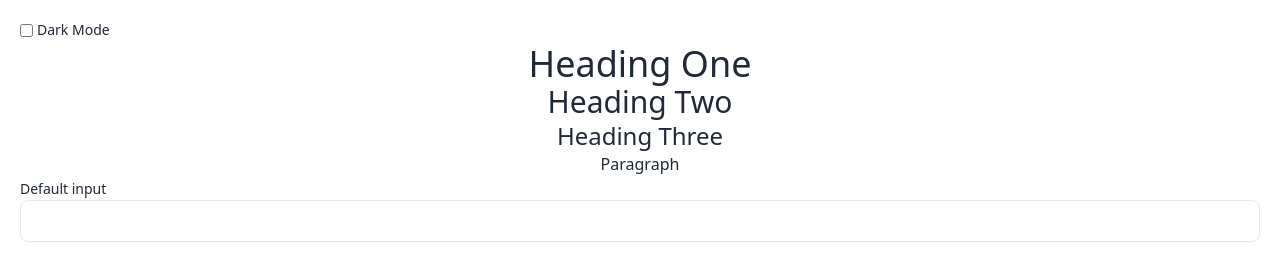
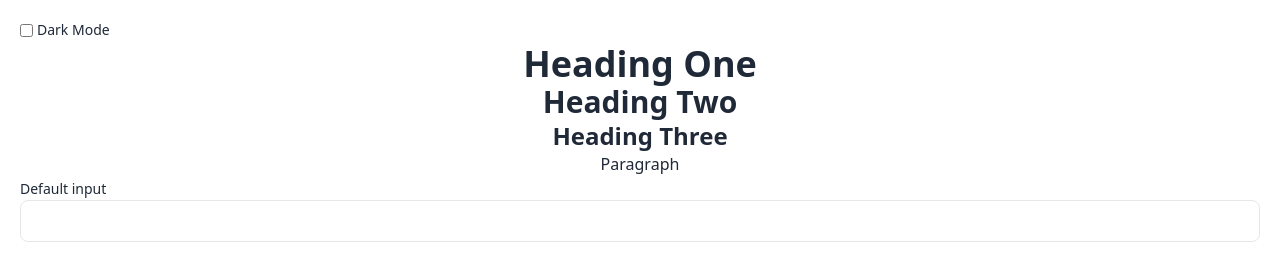
Before and after one commit to gigagrug/design-system, a website built with Vite: page index.html in a window 1280 px wide. Built offline with nearby package versions, Linux system fonts and the light colour scheme.

Commit message:
Update style.css

```diff
--- a/style.css
+++ b/style.css
@@ -10,13 +10,13 @@
 
 @layer base {
   h1 {
-    @apply text-4xl c-text;
+    @apply text-4xl font-bold c-text;
   }
   h2 {
-    @apply text-3xl c-text;
+    @apply text-3xl font-bold c-text;
   }
   h3 {
-    @apply text-2xl c-text;
+    @apply text-2xl font-bold c-text;
   }
   p {
     @apply c-text;
@@ -24,6 +24,7 @@
   label {
     @apply mb-1 text-sm font-medium c-text;
   }
+  textarea,
   input[type="text"] {
     @apply c-text border rounded-lg w-full p-2 dark:bg-gray-700/40;
   }
```
